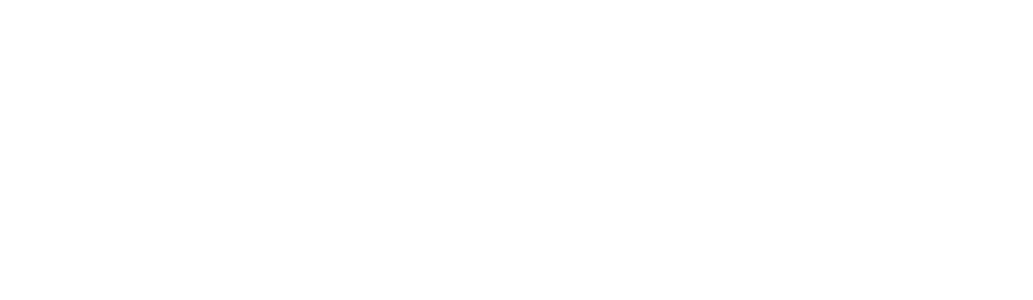
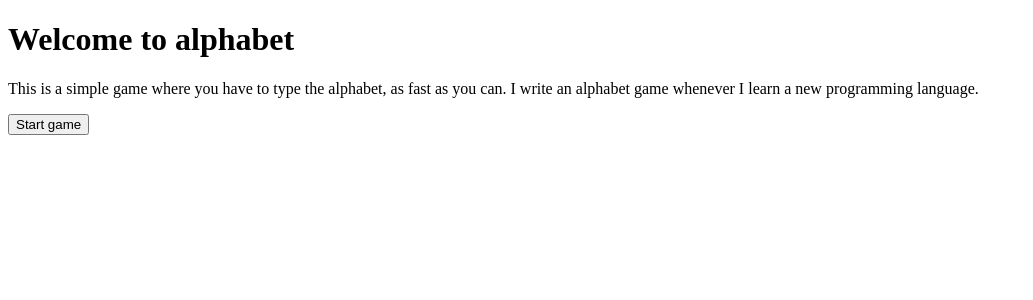
Before and after one commit to keesschotanus/alphabet, an Angular app: page /welcome in a window 1280 px wide. Before the commit this address led to /. Shown: the top 300 px of the page, without its empty margins (0-1033 px from the left). Built offline with nearby package versions, Linux system fonts and the light colour scheme.

Commit message:
Added welcome page.

```diff
--- a/src/app/app-routing.module.ts
+++ b/src/app/app-routing.module.ts
@@ -1,7 +1,12 @@
 import { NgModule } from '@angular/core';
 import { Routes, RouterModule } from '@angular/router';
+import { WelcomeComponent } from './welcome/welcome.component';
 
-const routes: Routes = [];
+const routes: Routes = [
+  { path: '', redirectTo: 'welcome', pathMatch: 'full' },
+  { path: 'welcome', component: WelcomeComponent },
+];
+
 
 @NgModule({
   imports: [RouterModule.forRoot(routes)],
--- a/src/app/app.module.ts
+++ b/src/app/app.module.ts
@@ -3,10 +3,12 @@
 
 import { AppRoutingModule } from './app-routing.module';
 import { AppComponent } from './app.component';
+import { WelcomeComponent } from './welcome/welcome.component';
 
 @NgModule({
   declarations: [
-    AppComponent
+    AppComponent,
+    WelcomeComponent
   ],
   imports: [
     BrowserModule,
--- /dev/null
+++ b/src/app/welcome/welcome.component.html
@@ -0,0 +1,9 @@
+<h1>Welcome to alphabet</h1>
+
+<p>
+  This is a simple game where you have to type the alphabet,
+  as fast as you can.
+  I write an alphabet game whenever I learn a new programming language.
+</p>
+
+<button type="button" (click)="onStartGame()">Start game</button>
--- /dev/null
+++ b/src/app/welcome/welcome.component.ts
@@ -0,0 +1,18 @@
+import { Component, OnInit } from '@angular/core';
+
+@Component({
+  selector: 'app-welcome',
+  templateUrl: './welcome.component.html',
+  styleUrls: ['./welcome.component.css']
+})
+export class WelcomeComponent implements OnInit {
+
+  constructor() { }
+
+  ngOnInit(): void {
+  }
+
+  onStartGame() {
+
+  }
+}
```
Also changed, not shown: src/app/welcome/welcome.component.css (added), 1 other file (tests, documents, lock files or other folders).
